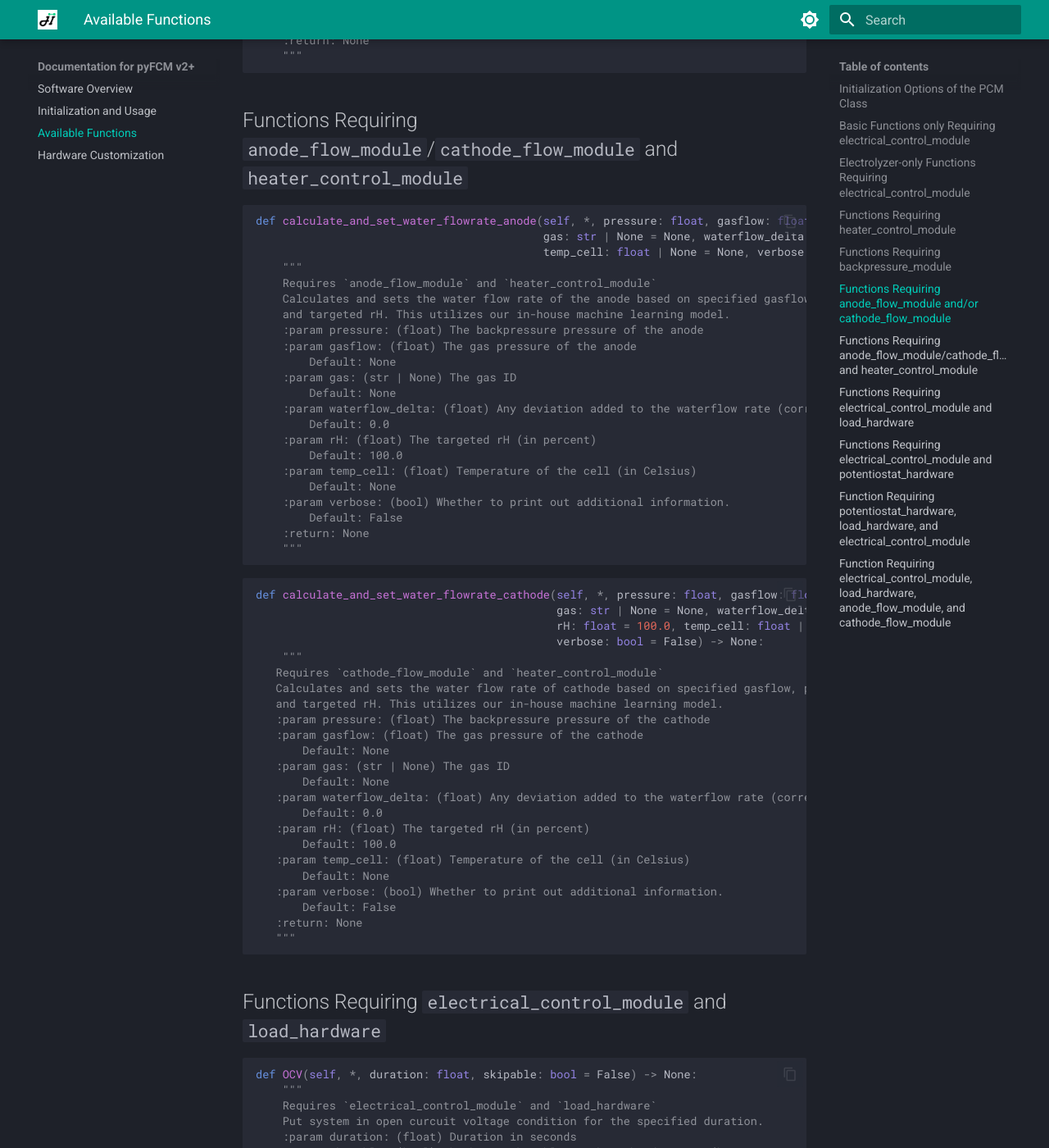
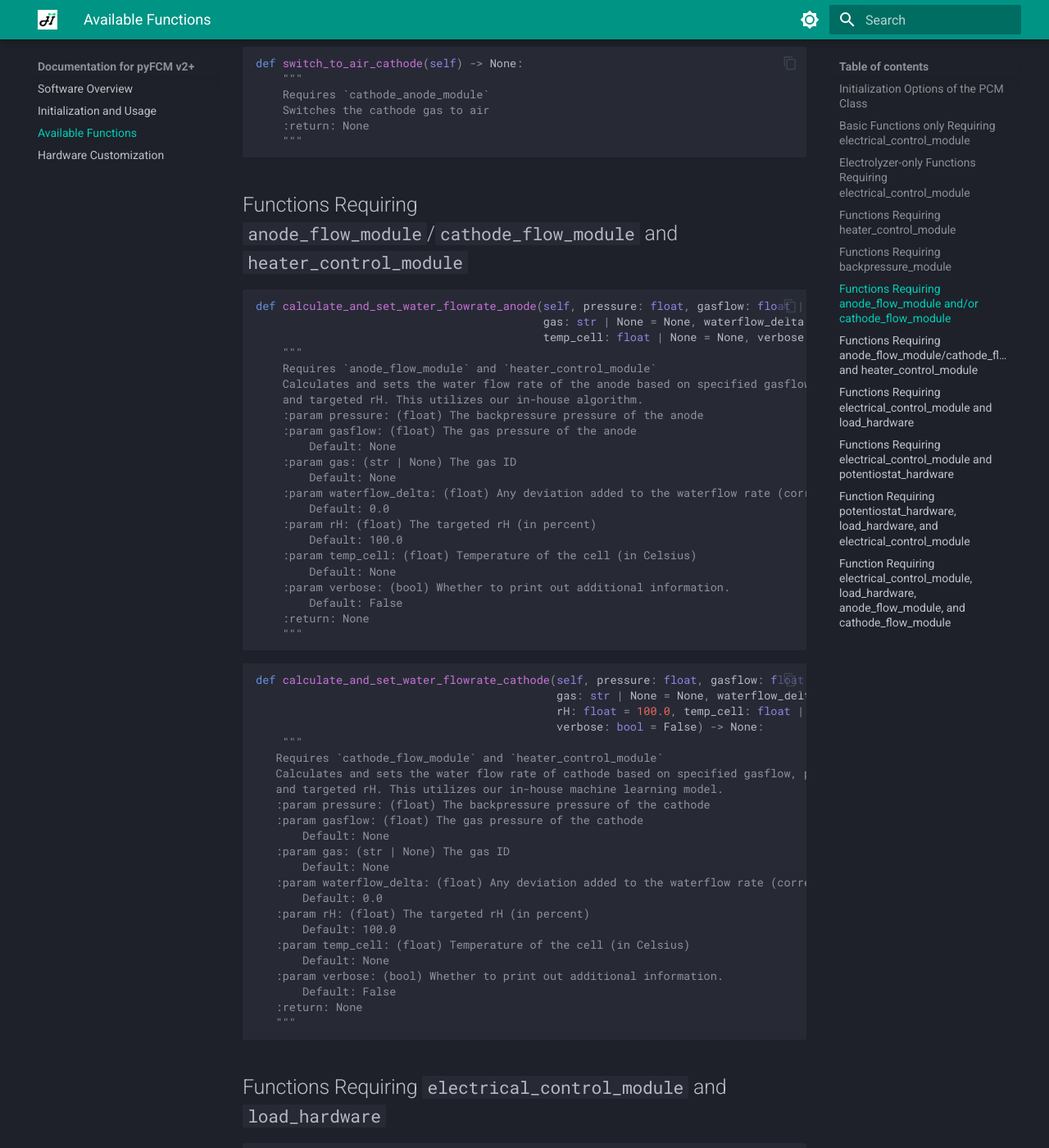
Before and after one commit to Jinetics/pyFCM-docs, an MkDocs documentation site: the page built from docs/functions.md, in a window 1280 px wide and 1400 px high, scrolled down 7671 px. Shown: the whole window at 82% size. Built offline with MkDocs 1.6.1 and Material for MkDocs 9.7.7, drawn with Linux system fonts in a browser that asks for light colours; some of the changed text lies outside the part shown.

Commit message:
Removed * from function documentation. Implemented John's feedback. Added comment regarding OOP `self`.

````diff
--- a/docs/functions.md
+++ b/docs/functions.md
@@ -80,7 +85,7 @@
 ```
 
 ```Python3
-def wait(self, *, duration: float, skipable: bool = False, skip_voltage: float | None = None) -> None:
+def wait(self, duration: float, skipable: bool = False, skip_voltage: float | None = None) -> None:
     """
     Requires `electrical_control_module` if `skip_voltage` is specified
     Waits for the specified duration. If `skipable` is True then this wait can be skipped by pressing
@@ -96,7 +101,7 @@
 ```
 
 ```Python3
-def log_text(self, *, text: str) -> None:
+def log_text(self, text: str) -> None:
     """
     Add text to the log file.
     :param text: (str) The text to be logged.
@@ -126,7 +131,7 @@
 ```
 
 ```Python3
-def avg_V(self, *, duration: float) -> float:
+def avg_V(self, duration: float) -> float:
     """
     Requires `electrical_control_module`
     Calculates the average voltage measured during a given duration.
@@ -139,7 +144,7 @@
 ## Electrolyzer-only Functions Requiring `electrical_control_module`
 
 ```Python3
-def set_gas_pressure_anode(self, *, gas_pressure: float) -> None:
+def set_gas_pressure_anode(self, gas_pressure: float) -> None:
     """
     Requires `electrical_control_module`; electrolyzer-only function
     Set the gas pressure of the anode.
@@ -149,7 +154,7 @@
 ```
 
 ```Python3
-def set_gas_pressure_cathode(self, *, gas_pressure: float) -> None:
+def set_gas_pressure_cathode(self, gas_pressure: float) -> None:
     """
     Requires `electrical_control_module`; electrolyzer-only function
     Set the gas pressure of the cathode.
@@ -198,7 +203,7 @@
 ```
 
 ```Python3
-def set_values(self, *, temp1: float = np.nan, temp2: float = np.nan, temp3: float = np.nan, temp4: float = np.nan,
+def set_values(self, temp1: float = np.nan, temp2: float = np.nan, temp3: float = np.nan, temp4: float = np.nan,
                temp5: float = np.nan, temp6: float = np.nan, temp7: float = np.nan,
                temp8: float = np.nan) -> None:
     """
@@ -237,7 +242,7 @@
 ```
 
 ```Python3
-def set_bkp_anode(self, *, pressure_setpoint: int, power: int = 4) -> None:
+def set_bkp_anode(self, pressure_setpoint: int, power: int = 4) -> None:
     """
     Requires `backpressure_module` and `anode_flow_module`
     Sets the back-pressure of the anode.
@@ -249,7 +254,7 @@
 ```
 
 ```Python3
-def set_bkp_cathode(self, *, pressure_setpoint: int, power: int = 4) -> None:
+def set_bkp_cathode(self, pressure_setpoint: int, power: int = 4) -> None:
     """
     Requires `backpressure_module` and `cathode_flow_module`
     Sets the back-pressure of the cathode.
@@ -300,7 +305,7 @@
 ```
 
 ```Python3
-def set_gas_flowrate_anode(self, *, flow: float, gas: str | None = None) -> None:
+def set_gas_flowrate_anode(self, flow: float, gas: str | None = None) -> None:
     """
     Requires `anode_flow_module`
     Sets the gas flow rate of the anode.
@@ -312,7 +317,7 @@
 ```
 
 ```Python3
-def set_gas_flowrate_cathode(self, *, flow: float, gas: str | None = None) -> None:
+def set_gas_flowrate_cathode(self, flow: float, gas: str | None = None) -> None:
     """
     Requires `cathode_flow_module`
     Sets the gas flow rate of the cathode.
@@ -324,7 +329,7 @@
 ```
 
 ```Python3
-def set_water_flowrate_anode(self, *, flow: float) -> None:
+def set_water_flowrate_anode(self, flow: float) -> None:
     """
     Requires `anode_flow_module`
     Sets the water flow rate of the anode.
@@ -334,7 +339,7 @@
 ```
 
 ```Python3
-def set_water_flowrate_cathode(self, *, flow: float) -> None:
+def set_water_flowrate_cathode(self, flow: float) -> None:
     """
     Requires `cathode_flow_module`
     Sets the water flow rate of the cathode.
@@ -425,13 +430,13 @@
 ## Functions Requiring `anode_flow_module`/`cathode_flow_module` and `heater_control_module`
 
 ```Python3
-def calculate_and_set_water_flowrate_anode(self, *, pressure: float, gasflow: float | None = None,
+def calculate_and_set_water_flowrate_anode(self, pressure: float, gasflow: float | None = None,
                                            gas: str | None = None, waterflow_delta: float = 0.0, rH: float = 100.0,
                                            temp_cell: float | None = None, verbose: bool = False) -> None:
     """
     Requires `anode_flow_module` and `heater_control_module`
     Calculates and sets the water flow rate of the anode based on specified gasflow, pressure, temperature,
-    and targeted rH. This utilizes our in-house machine learning model.
+    and targeted rH. This utilizes our in-house algorithm.
     :param pressure: (float) The backpressure pressure of the anode
     :param gasflow: (float) The gas pressure of the anode
         Default: None
@@ -450,7 +455,7 @@
 ```
 
 ```Python3
-def calculate_and_set_water_flowrate_cathode(self, *, pressure: float, gasflow: float | None = None,
+def calculate_and_set_water_flowrate_cathode(self, pressure: float, gasflow: float | None = None,
                                              gas: str | None = None, waterflow_delta: float = 0.0,
                                              rH: float = 100.0, temp_cell: float | None = None,
                                              verbose: bool = False) -> None:
@@ -479,7 +484,7 @@
 ## Functions Requiring `electrical_control_module` and `load_hardware`
 
 ```Python3
-def OCV(self, *, duration: float, skipable: bool = False) -> None:
+def OCV(self, duration: float, skipable: bool = False) -> None:
     """
     Requires `electrical_control_module` and `load_hardware`
     Put system in open curcuit voltage condition for the specified duration.
@@ -491,7 +496,7 @@
 ```
 
 ```Python3
-def FC_mode_CC(self, *, duration: float, load_current: list[float] | float, current_range: int = 40,
+def FC_mode_CC(self, duration: float, load_current: list[float] | float, current_range: int = 40,
                final_OCV: bool = True, skipable: bool = False, skip_voltage: float | None = None) -> None:
     """
     Requires `electrical_control_module` and `load_hardware`
@@ -511,7 +516,7 @@
 ```
 
 ```Python3
-def FC_mode_CV(self, *, duration: float, load_voltage: list[float] | float, current_range: int = 1,
+def FC_mode_CV(self, duration: float, load_voltage: list[float] | float, current_range: int = 1,
                final_OCV: bool = True, skipable: bool = False) -> None:
     """
     Requires `electrical_control_module` and `load_hardware`
@@ -532,7 +537,7 @@
 ## Functions Requiring `electrical_control_module` and `potentiostat_hardware`
 
 ```Python3
-def cyclic_voltammetry(self, *, V_start: float, V1: float, V2: float, V_end: float, scan_rate: float, n_cycles: int,
+def cyclic_voltammetry(self, V_start: float, V1: float, V2: float, V_end: float, scan_rate: float, n_cycles: int,
                        sample_rate: float = 0.01, plot: bool = True) -> None:
     """
     Requires `electrical_control_module` and `potentiostat_hardware`
@@ -553,7 +558,7 @@
 ```
 
 ```Python3
-def CV_potentiostat(self, *, voltages: list, hold_time: float = 300.0, plot: bool = True) -> None:
+def CV_potentiostat(self, voltages: list, hold_time: float = 300.0, plot: bool = True) -> None:
     """
     Requires `electrical_control_module` and `potentiostat_hardware`
     CV mode with potentiostat for specified list of voltages at specified holding time.
@@ -567,7 +572,7 @@
 ```
 
 ```Python3
-def squarewave_potentiostat(self, *, voltage1: float, voltage2: float, hold_time_1: float = 3.0,
+def squarewave_potentiostat(self, voltage1: float, voltage2: float, hold_time_1: float = 3.0,
                             hold_time_2: float = 3.0, ascend_time: float = 0.1, descend_time: float = 0.1,
                             n_cycles: int = 10000, plot: bool = True) -> None:
     """
@@ -595,7 +600,7 @@
 ## Function Requiring `potentiostat_hardware`, `load_hardware`, and `electrical_control_module`
 
 ```Python3
-def EIS_load(self, *, base_current: float, perturbation_percentage: float, starting_frequency: float = 10000.0,
+def EIS_load(self, base_current: float, perturbation_percentage: float, starting_frequency: float = 10000.0,
              ending_frequency: float = 20.0, points_per_decade: int = 20,
              base_current_wait: float = 5.0, plot: bool = True) -> None:
     """
@@ -622,7 +627,7 @@
 ## Function Requiring `electrical_control_module`, `load_hardware`, `anode_flow_module`, and `cathode_flow_module`
 
 ```Python3
-def starvation_loop(self, *, cycles: int, duration1: float, anode_flow1: float, cathode_flow1: float,
+def starvation_loop(self, cycles: int, duration1: float, anode_flow1: float, cathode_flow1: float,
                     load_current1: float, duration2: float, anode_flow2: float, cathode_flow2: float,
                     load_current2: float, Vskip: float, final_OCV: bool = True) -> None:
     """
````
Also changed, not shown: other parts of docs/functions.md (+5 -0 lines), docs/custom.md (+3 -3 lines), docs/index.md (+11 -9 lines), docs/init.md (+7 -7 lines).
